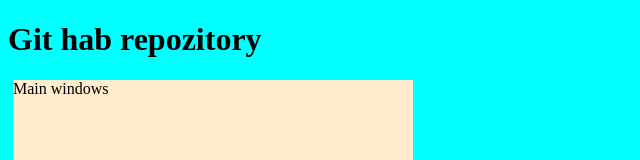
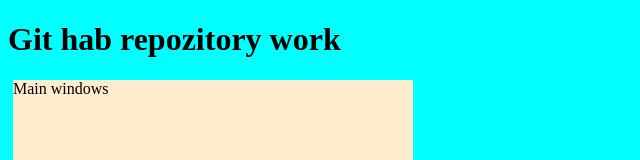
Before and after one commit to Karman0467/work, a plain HTML site: page index.html in a window 1280 px wide. Shown: the top 160 px of the page, without its empty margins (0-640 px from the left). Drawn offline with Linux system fonts and the light colour scheme.

Commit message:
Update index.html

```diff
--- a/index.html
+++ b/index.html
@@ -7,7 +7,7 @@
     <link rel="stylesheet" href="style/style.css">
 </head>
 <body>
-    <h1>Git hab repozitory</h1>
+    <h1>Git hab repozitory work</h1>
     <div class="div_1">Main windows</div>
     <div class="div_2">Main windows</div>
     <div class="div_3">Main windows</div>
```
